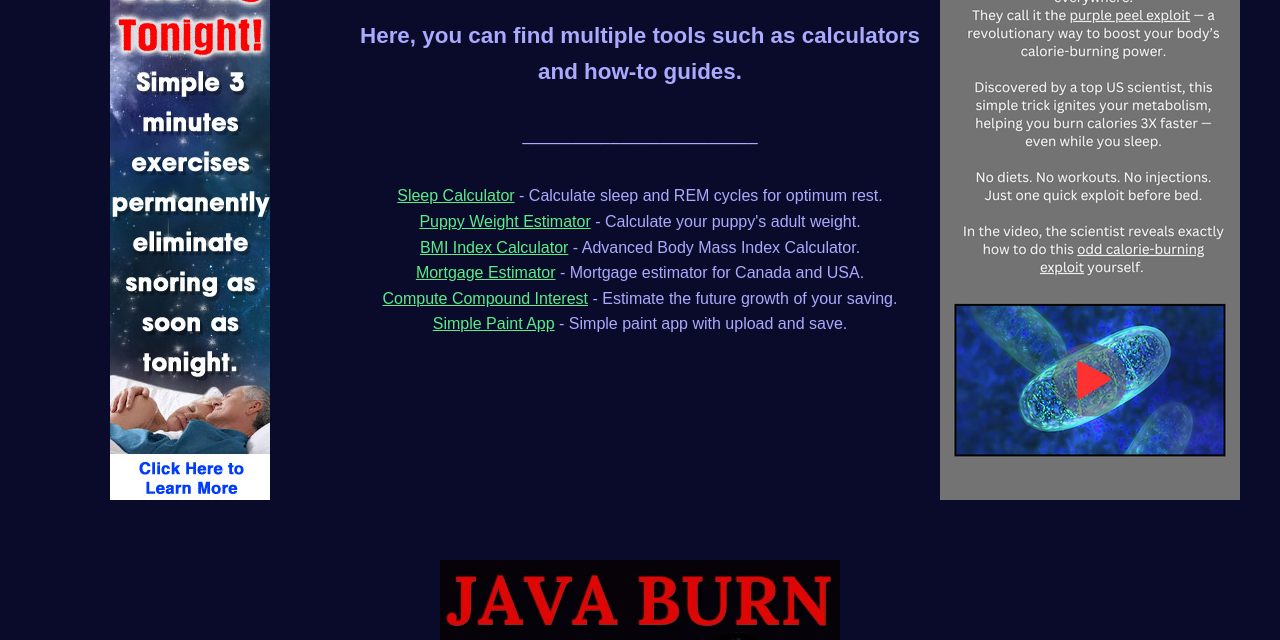
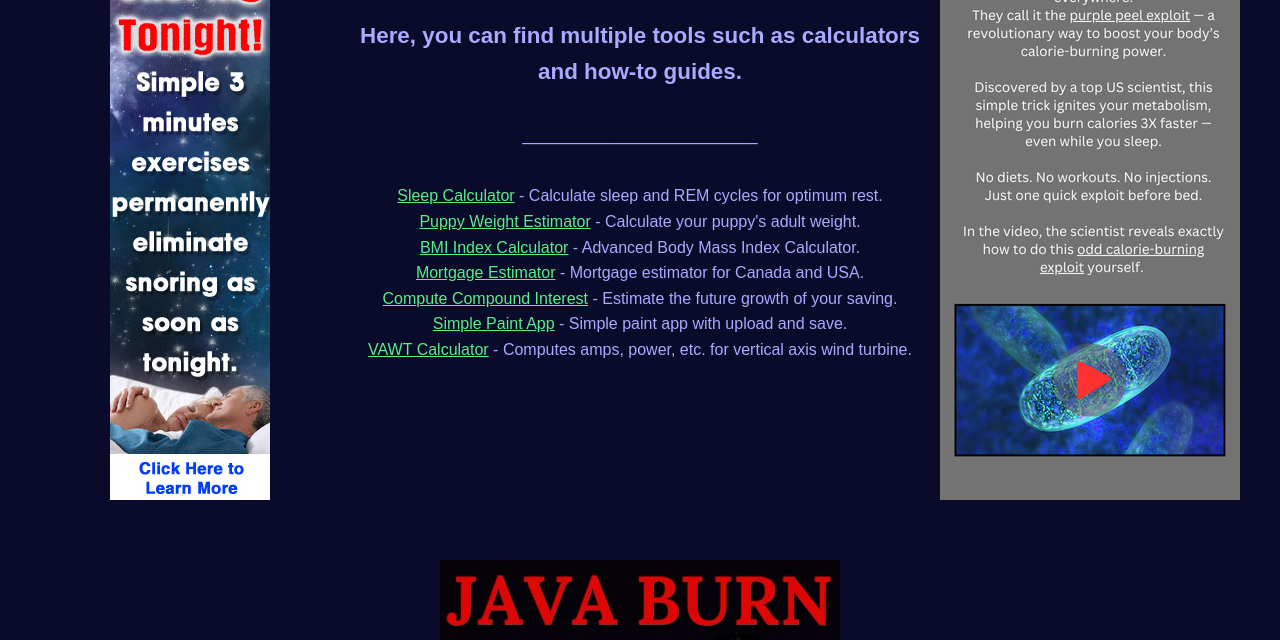
Before and after one commit to Spelljammer777/random-stuff, a plain HTML site: page index.html in a window 1280 px wide. Shown: the part 136-776 px from the top of the page. Drawn offline with Linux system fonts and the light colour scheme.

Commit message:
updated index.html with link to vawt

```diff
--- a/index.html
+++ b/index.html
@@ -405,6 +405,9 @@
                 <ul>
                     <a href="simple-paint.html">Simple Paint App</a> - Simple paint app with upload and save.</li>
                 </ul>
+                <ul>
+                    <a href="vawt-app.html">VAWT Calculator</a> - Computes amps, power, etc. for vertical axis wind turbine.</li>
+                </ul>
             </div>
 
 
```
Also changed, not shown: vawt-app.html (+1 -1 lines).
